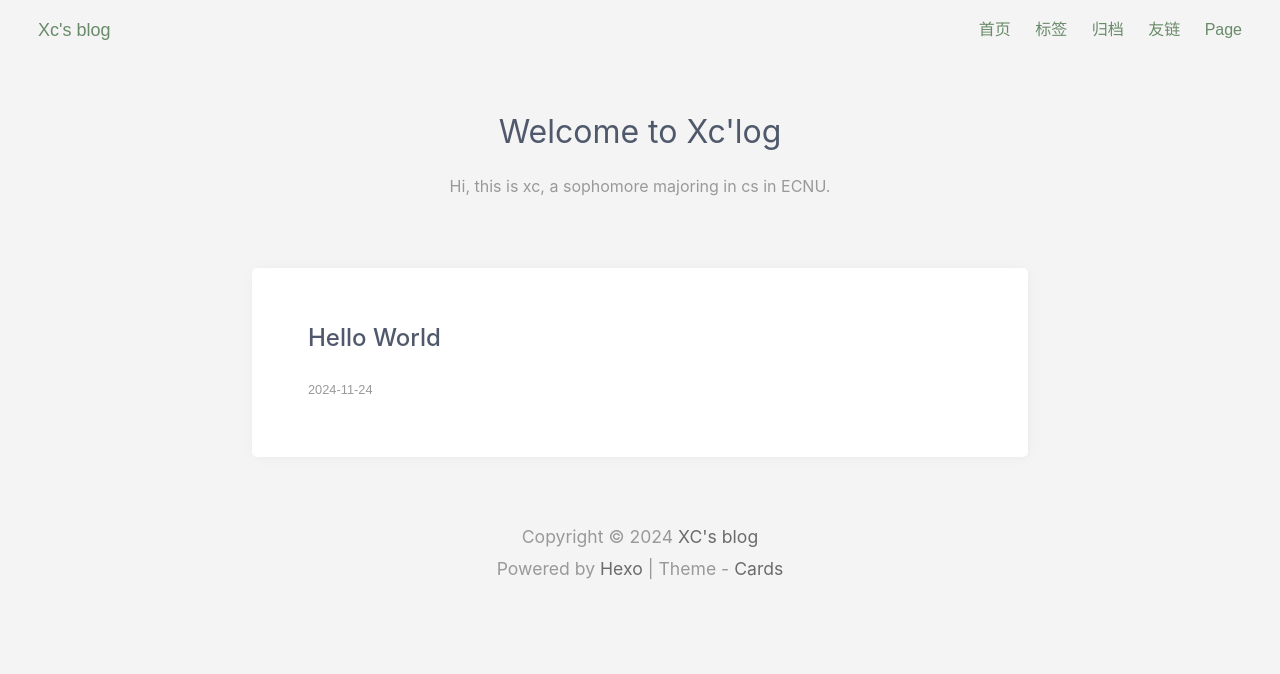
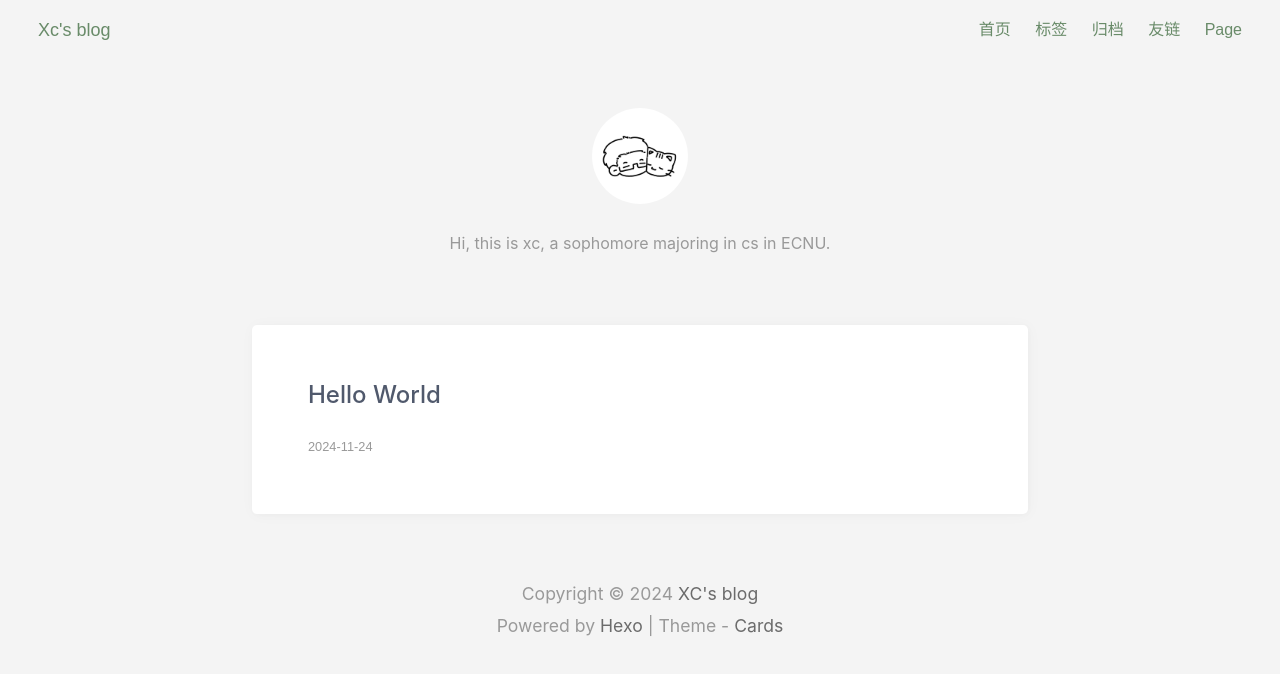
Before and after one commit to xaunchu/xaunchu.github.io, a plain HTML site: page archives/2024/11/index.html in a window 1280 px wide. Drawn offline with Linux system fonts and the light colour scheme.

Commit message:
Site updated: 2024-11-24 16:51:49

```diff
--- a/archives/2024/11/index.html
+++ b/archives/2024/11/index.html
@@ -19,6 +19,10 @@
         <link rel="shortcut icon" href="/images/favicon.ico">
 
 
+        <link rel="icon" type="image/png" sizes="16x16" href="/images/favicon-96x96.png">
+
+
+        <link rel="icon" type="image/png" sizes="32x32" href="/images/favicon-192x192.png">
 
 
         <link rel="apple-touch-icon" sizes="180x180" href="/images/apple-touch-icon.png">
@@ -117,7 +121,7 @@
     <div class="cover">
         <div class="cover__logo">
 
-                <h1>Welcome to Xc&#39;log</h1>
+                <img no-lazy alt="author Image" class="cover__avatar" src="/images/web-app-manifest-512x512.png">
 
         </div>
 
```
Also changed, not shown: 2024/11/24/hello-world/index.html (+4 -0 lines), archives/2024/index.html (+5 -1 lines), archives/index.html (+5 -1 lines), index.html (+5 -1 lines).
